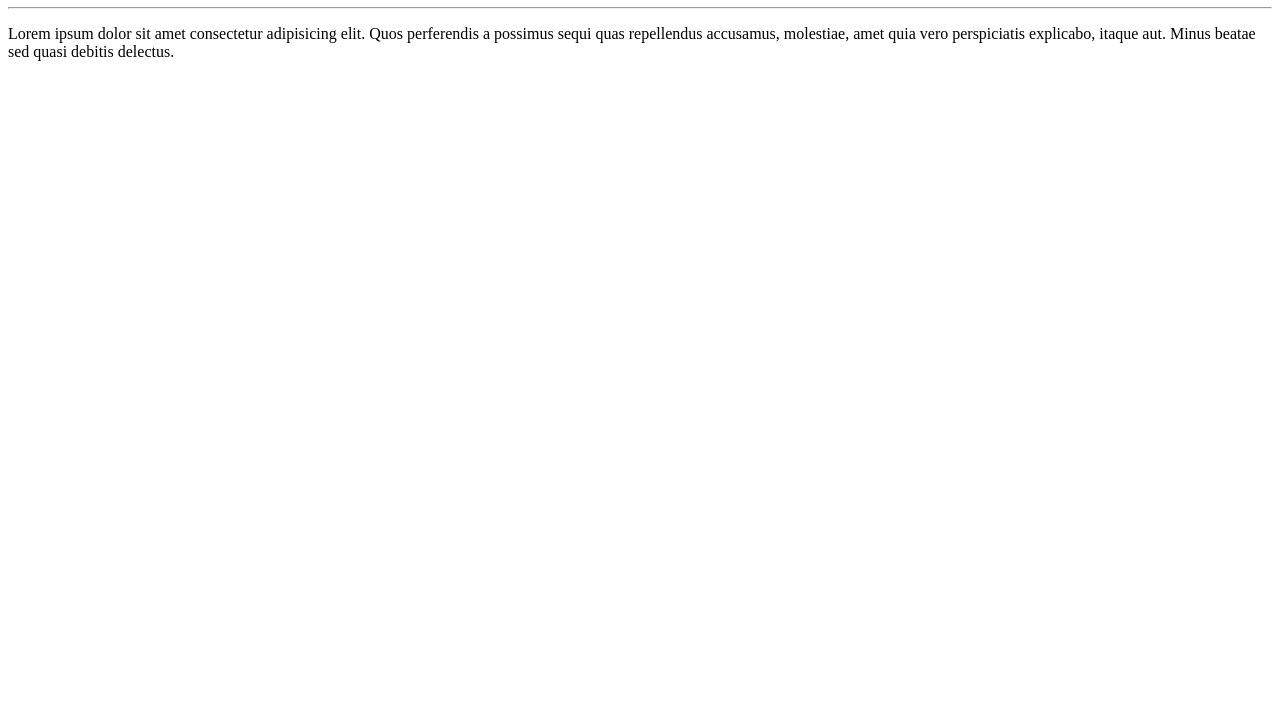
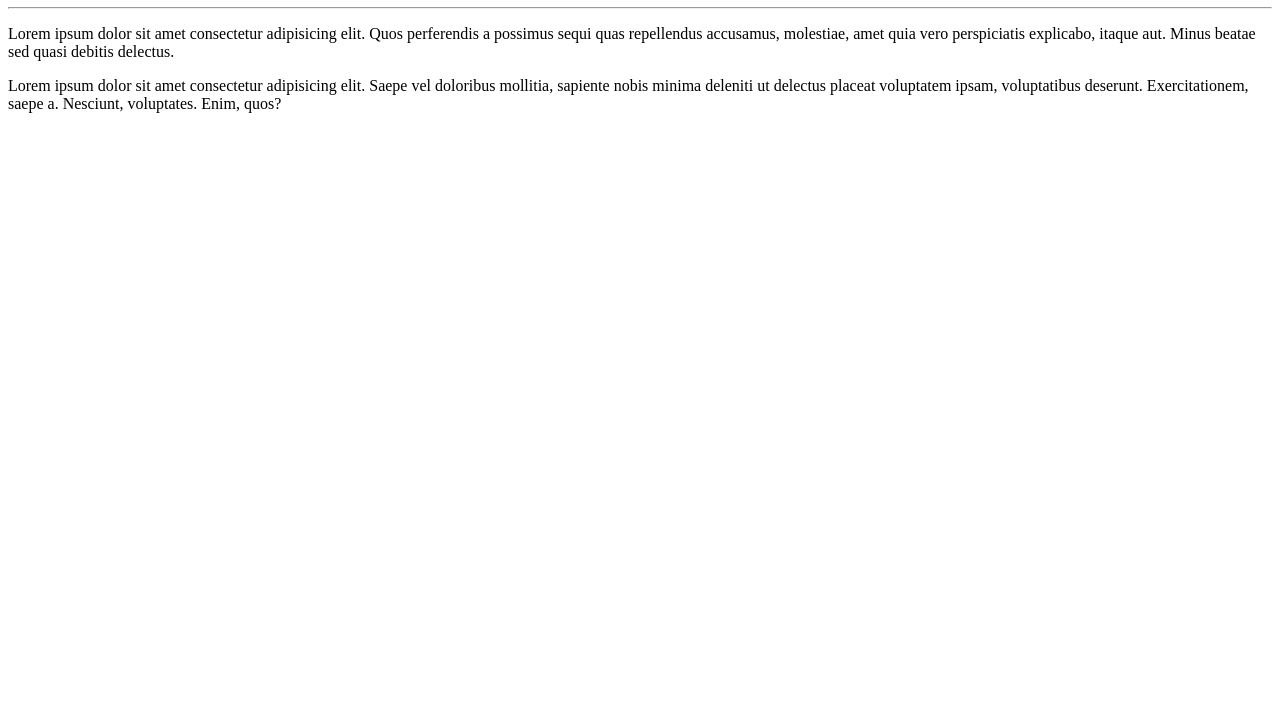
Before and after one commit to hiagojzz/Ola-Mundo, a plain HTML site: page site-exemplo/index.html in a window 1280 px wide. Shown: the part 73-800 px from the top of the page. Drawn offline with Linux system fonts and the light colour scheme.

Commit message:
Adicionei um parágrafo

```diff
--- a/site-exemplo/index.html
+++ b/site-exemplo/index.html
@@ -10,5 +10,6 @@
     <h1>Olá, Mundo!</h1>
     <hr>
     <p>Lorem ipsum dolor sit amet consectetur adipisicing elit. Quos perferendis a possimus sequi quas repellendus accusamus, molestiae, amet quia vero perspiciatis explicabo, itaque aut. Minus beatae sed quasi debitis delectus.</p>
+    <p>Lorem ipsum dolor sit amet consectetur adipisicing elit. Saepe vel doloribus mollitia, sapiente nobis minima deleniti ut delectus placeat voluptatem ipsam, voluptatibus deserunt. Exercitationem, saepe a. Nesciunt, voluptates. Enim, quos?</p>
 </body>
 </html>
```
